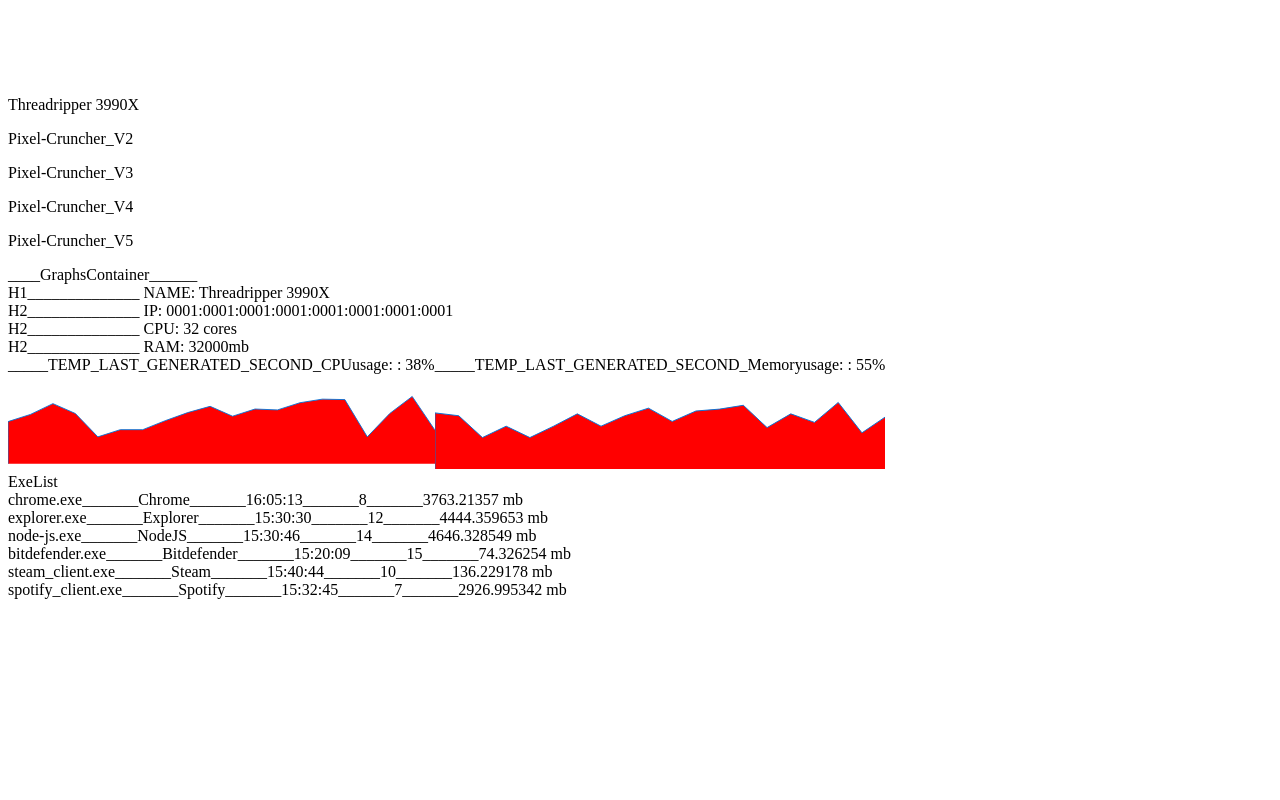
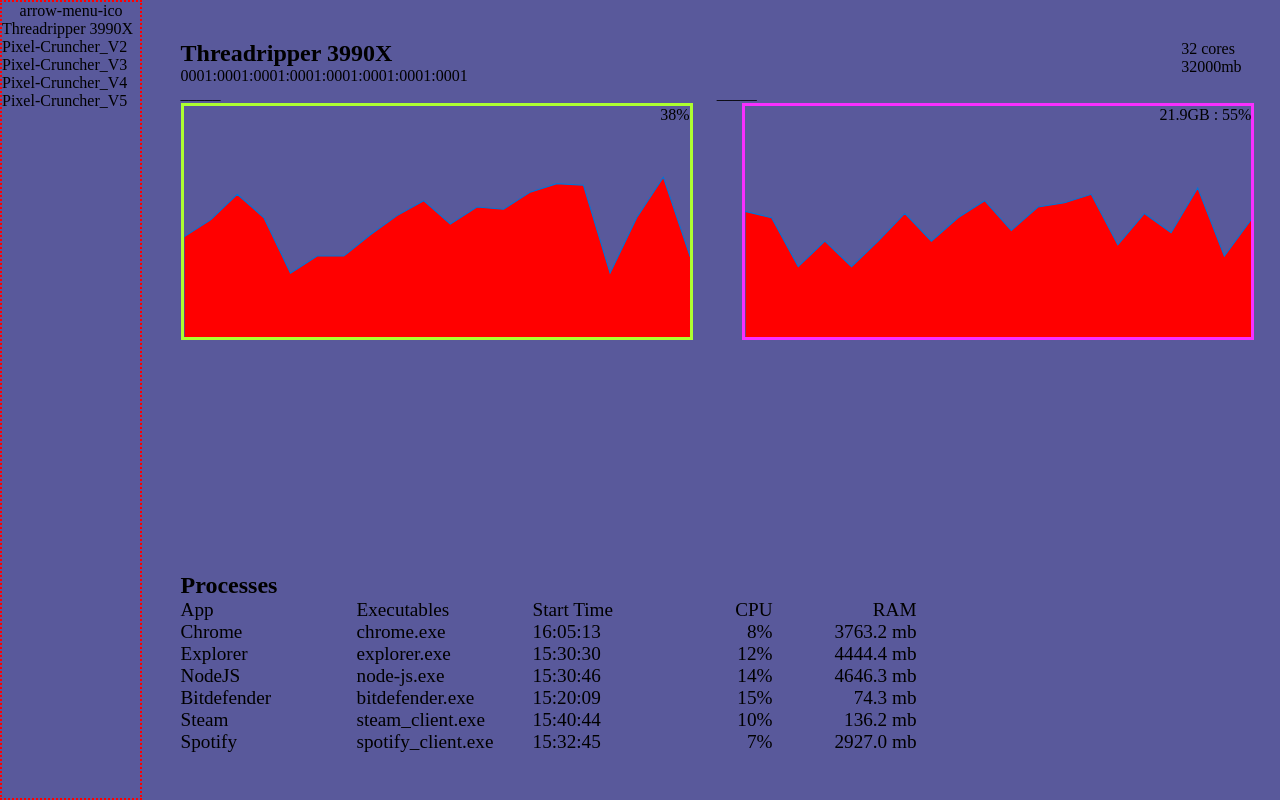
Before and after one commit to andrei-pascu/SERVER_MACHINES-Dashboard, a React (Create React App) app: page / in a window 1280 px wide. Built offline with nearby package versions, Linux system fonts and the light colour scheme.

Commit message:
Lookz _101

```diff
--- /dev/null
+++ b/src/App.css
@@ -0,0 +1,164 @@
+*,
+p, h1, h2, h3 {
+    border: 0;
+    margin: 0;
+    padding: 0;
+}
+div, section ,p ,h1 ,h2, h3, span {
+  box-sizing: border-box;
+}
+
+
+
+
+
+
+
+
+
+html {
+    background-color: rgb(207, 207, 207);
+    min-height: 100vh;
+    width: 100vw;
+    padding: 0;
+    margin: 0;
+}
+.layout {
+    min-height: 100vh;
+    background-color: rgb(89, 89, 155);
+    display: flex;
+    align-items: flex-start;
+}
+.flex-centered {
+    display: flex;
+    flex-direction: column;
+    justify-content: center;
+
+    align-items: center;
+}
+.constant-display-container {
+    height: 100vh;
+    align-items: flex-start;
+    justify-content: flex-start;
+    padding-top: 5vh;
+    padding-left: 3vw;
+    width: 100%;
+}
+
+
+
+
+
+
+.side_panel {
+    min-height: 100vh;
+    width: 10rem;
+    border: 2px dotted red;
+}
+
+.burger-menu-ico {
+    display: none;
+}
+
+.arrow-menu-ico {
+}
+
+
+
+
+header {
+    display: flex;
+    justify-content: space-between;
+}
+.machine_details {
+    margin: 0 3vw;
+}
+
+
+
+
+
+
+.graphs_header_container {
+    width: 100%;
+    height: 70vh;
+}
+
+.graphs_container {
+    display: flex;
+    justify-content: space-between;
+    align-items: center;
+    /* padding-right: 2vw; */
+    /* flex-direction: column; */
+}
+
+.cpu_graph-container {
+    display: flex;
+    align-items: flex-end;
+    flex-direction: column;
+    border: 0.2rem solid greenyellow;
+    width: 40vw;
+    /* width: 20%; */
+}
+
+.ram_graph-container {
+    display: flex;
+    align-items: flex-end;
+    flex-direction: column;
+    border: 0.2rem solid rgb(248, 47, 255);
+    width: 40vw;
+    margin: 0 2vw;
+}
+
+
+
+.exe_list {
+    width: 100%;
+    height: 30vh;
+}
+.processes_title {
+
+}
+.process_table {
+    margin: 0 2vw 0 0;
+}
+.process_row {
+    display: flex;
+}
+.process_column {
+    /* margin: 0 2vw; */
+    width: 11rem;
+    font-size: 1.2rem;
+}
+.process_column_cpu,
+.process_column_ram {
+    display: flex;
+    justify-content: flex-end;
+}
+
+.process_column_cpu{
+    width: 4rem;
+}
+
+.process_column_ram {
+    width: 9rem;
+}
+
+
+
+/* mobile */
+@media only screen and (max-width: 63.9rem) and (orientation: portrait) {
+    .side_panel {
+        position: fixed;
+        top: 0;
+        left: 0;
+    }
+
+    .burger-menu-ico {
+        display: flex;
+    }
+
+    .arrow-menu-ico {
+        display: none;
+    }
+}
--- a/src/App.js
+++ b/src/App.js
@@ -1,5 +1,6 @@
 import React, { Component } from 'react';
 import Layout from './components/a_layout-container/layout';
+import './App.css';
 
 class App extends Component {
   getCachedAndBuffered() {
--- a/src/components/a_layout-container/layout.js
+++ b/src/components/a_layout-container/layout.js
@@ -74,15 +74,12 @@
 
     render () {
       return (
-        <div className="my_class">
-          <br/>
-          <br/>
-          <br/>
-          <br/>
+        <div className="layout">
             <SidePanel
               sidePanelClickSendsData={this.useSideDataFromSidepanel}
               bufferData={this.state.buffer}
             />
+            <div className="constant-display-container flex-centered">
               <GraphsContainer
                 specificMachineBufferData={this.state.displayedMachine}
                 specificMachineIndex={this.state.displayedMachineList}
@@ -94,6 +91,7 @@
                 historyData={this.state.buffer}
               />
             </div>
+        </div>
       )
     }
 }
--- a/src/components/b_side-panel/side_panel.js
+++ b/src/components/b_side-panel/side_panel.js
@@ -23,7 +23,15 @@
 
     render () {
       return (
-        <div className="my_class">
+        <div className="side_panel">
+            <div className="side_panel_toggle-container flex-centered">
+              <div className="burger-menu-ico flex-centered">
+                burger-menu-ico
+              </div>
+              <div className="arrow-menu-ico flex-centered">
+                arrow-menu-ico
+              </div>
+            </div>
             {this.state.the_machines.map(
               (fresh_data, index) =>
                 <p key={index} onClick={() => this.passSelectedMachine(index)}>
--- a/src/components/c_graphs/cpu_graph/cpu_graph.js
+++ b/src/components/c_graphs/cpu_graph/cpu_graph.js
@@ -5,7 +5,9 @@
     super(props);
     this.svg_inner = {
       width: 950,
-      height: 200
+      height: 400
+      // width: 950,
+      // height: 200
     };
     this.svg_inner_viewbox = `0 0 ${this.svg_inner['width']} ${this.svg_inner['height']}`;
     this.last_sum = 0;
@@ -62,15 +64,13 @@
         )
       } else {
         return (
-          <span className="my_class">
-              TEMP_LAST_GENERATED_SECOND_CPUusage: {': ' + this.last_sum + '%'} <br/>
+          <div className="cpu_graph-container">
+              <p>{this.last_sum + '%'}</p>
               <svg viewBox={this.svg_inner_viewbox} className="chart">
               <polyline fill="red" stroke="#0074d9" strokeWidth="2" points={this.generate_svg()}>
                 </polyline>
               </svg>
-              <br/>
-
-          </span>
+          </div>
         )
       }
     }
--- a/src/components/c_graphs/graphs_container.js
+++ b/src/components/c_graphs/graphs_container.js
@@ -13,13 +13,26 @@
 
     render () {
       return (
-        <div className="my_class">
-            ____GraphsContainer______ <br/>
-            {'H1______________ NAME: ' + this.props.specificMachineBufferData['machine_name']} <br/>
-            {'H2______________ IP: ' + this.props.specificMachineBufferData['machine_ip']} <br/>
-            {'H2______________ CPU: ' + this.props.specificMachineBufferData['cpu_core_nr'] + ' cores'} <br/>
-            {'H2______________ RAM: ' + this.props.specificMachineBufferData['ram_max_size']/1000000 + 'mb'} <br/>
-            <div style={{display: 'flex'}}>
+        <div className="graphs_header_container">
+            <header>
+              <div className='machine_name_ip'>
+                <h2 className='machine_name'>
+                  {this.props.specificMachineBufferData['machine_name']}
+                </h2>
+                <p  className='machine_name_ip'>
+                  {this.props.specificMachineBufferData['machine_ip']}
+                </p>
+              </div>
+              <div className='machine_details'>
+                  <p>
+                    {this.props.specificMachineBufferData['cpu_core_nr'] + ' cores'}
+                  </p>
+                  <p>
+                    {this.props.specificMachineBufferData['ram_max_size']/1000000 + 'mb'}
+                  </p>
+              </div>
+            </header>
+            <div className="graphs_container">
               <span>_____
                 <CpuGraph
                   specificMachineProcesses={this.props.specificMachineBufferData['processes']}
--- a/src/components/c_graphs/ram_graph/ram_graph.js
+++ b/src/components/c_graphs/ram_graph/ram_graph.js
@@ -8,27 +8,27 @@
     super(props);
     this.svg_inner = {
       width: 950,
-      height: 200
+      height: 400
     };
     this.svg_inner_viewbox = `0 0 ${this.svg_inner['width']} ${this.svg_inner['height']}`;
     this.last_sum = 0;
+    this.total_memory_bytes = 0;
   }
 
 
   getMemoryUsageHistory() {
     var selected_machine = this.props.specificMachineIndex;
-
-
-
     var history = this.props.historyData;
     var selectedMachineHistory = [];
+    this.total_memory_bytes = 0;
+
     for (let x = 0; x < history.length - 10; x++) {
         var processes = history[x+10]['machines'][selected_machine]['processes'];
         var memory_usage_sum = 0;
       for (let j = 0; j < processes.length; j++) {
         memory_usage_sum += processes[j]['memory_usage'];
       }
-
+      this.total_memory_bytes = (memory_usage_sum/1000000000).toFixed(1) + 'GB';
       var transformUsageToPercent = parseInt((memory_usage_sum/history[x+10]['machines'][selected_machine]['ram_max_size']) *  100);
       selectedMachineHistory.push(transformUsageToPercent);
     }
@@ -59,21 +59,19 @@
     render () {
       if (!this.props.specificMachineProcesses) {
         return (
-          <span className="my_class">
+          <span className="ram_graph-container">
               TEMP_LAST_GENERATED_SECOND_Memoryusage:
           </span>
         )
       } else {
         return (
-          <span className="my_class">
-              TEMP_LAST_GENERATED_SECOND_Memoryusage: {': ' + this.last_sum + '%'} <br/>
+          <div className="ram_graph-container">
+              <p>{this.total_memory_bytes + ' : ' + this.last_sum + '%'}</p>
               <svg viewBox={this.svg_inner_viewbox} className="chart">
               <polyline fill="red" stroke="#0074d9" strokeWidth="2" points={this.generate_svg()}>
                 </polyline>
               </svg>
-              <br/>
-
-          </span>
+          </div>
         )
       }
     }
--- a/src/components/d_exe-list/exe_list.js
+++ b/src/components/d_exe-list/exe_list.js
@@ -6,11 +6,6 @@
     this.timer = 0;
   }
   componentDidMount() {
-    // console.log(this.props.specificMachineBufferData['processes'][0]['process_name'])
-    // console.log('exe_list "mounted"')
-    // setTimeout(() => {
-    //   console.log(this.props.specificMachineBufferData['processes'][0]['process_name'])
-    // }, 3000);
     setInterval(() => {
       if (this.timer == 30) {
         this.timer = 0;
@@ -24,46 +19,54 @@
     render () {
       if (!this.props.specificMachineBufferData) {
         return (
-          <div className="my_class">
+          <div className="exe_list">
             ExeList <br/>
           </div>
         )
       } else {
         var processes_arr = this.props.historyData[this.timer]['machines'][this.props.specificMachineIndex]['processes'];
         return (
-          <div className="my_class">
-              ExeList <br/>
-              {/* {this.props.specificMachineBufferData['machine_name']} */}
-              {/* {
-                console.log('aaa', this.props.specificMachineIndex)
-              }
-              {
-                console.log(this.props.historyData[this.timer])
-              }
-              {'aici_____ ' + this.props.specificMachineBufferData['processes'][0]['process_name']}
-
-              {this.props.historyData[this.timer]['machines'][this.props.specificMachineIndex]['processes'][0]['cpu_usage']} */}
-
-              {processes_arr.map(
-                (process, index) =>
-                  <div key={index}>
-                    <span>
-                      {process['process_name'] + '_______'}
-                    </span>
-                    <span>
-                      {process['display_name'] + '_______'}
-                    </span>
-                    <span>
-                      {process['exe_age'] + '_______'}
-                    </span>
-                    <span>
-                      {process['cpu_usage'] + '_______'}
-                    </span>
-                    <span>
-                      {process['memory_usage']/1000000 + ' mb'}
-                    </span>
+          <div className="exe_list">
+              <h2 className={'processes_title'}>Processes</h2>
+              <div className="process_table">
+                  <div className={'process_row'}>
+                    <p className={'process_column'} >
+                      App
+                    </p>
+                    <p className={'process_column'} >
+                      Executables
+                    </p>
+                    <p className={'process_column'} >
+                      Start Time
+                    </p>
+                    <p className={'process_column process_column_cpu'} >
+                      CPU
+                    </p>
+                    <p className={'process_column process_column_ram'} >
+                      RAM
+                    </p>
                   </div>
-              )}
+                  {processes_arr.map(
+                    (process, index) =>
+                      <div className={'process_row'} key={index}>
+                        <p className={'process_column'} >
+                          {process['display_name']}
+                        </p>
+                        <p className={'process_column'} >
+                          {process['process_name']}
+                        </p>
+                        <p className={'process_column'} >
+                          {process['exe_age']}
+                        </p>
+                        <p className={'process_column process_column_cpu'} >
+                          {process['cpu_usage']+'%'}
+                        </p>
+                        <p className={'process_column process_column_ram'} >
+                          {(process['memory_usage']/1000000).toFixed(1) + ' mb'}
+                        </p>
+                      </div>
+                  )}
+              </div>
           </div>
         )
       }
```
Lines whose indentation alone changed are shown as unchanged.
